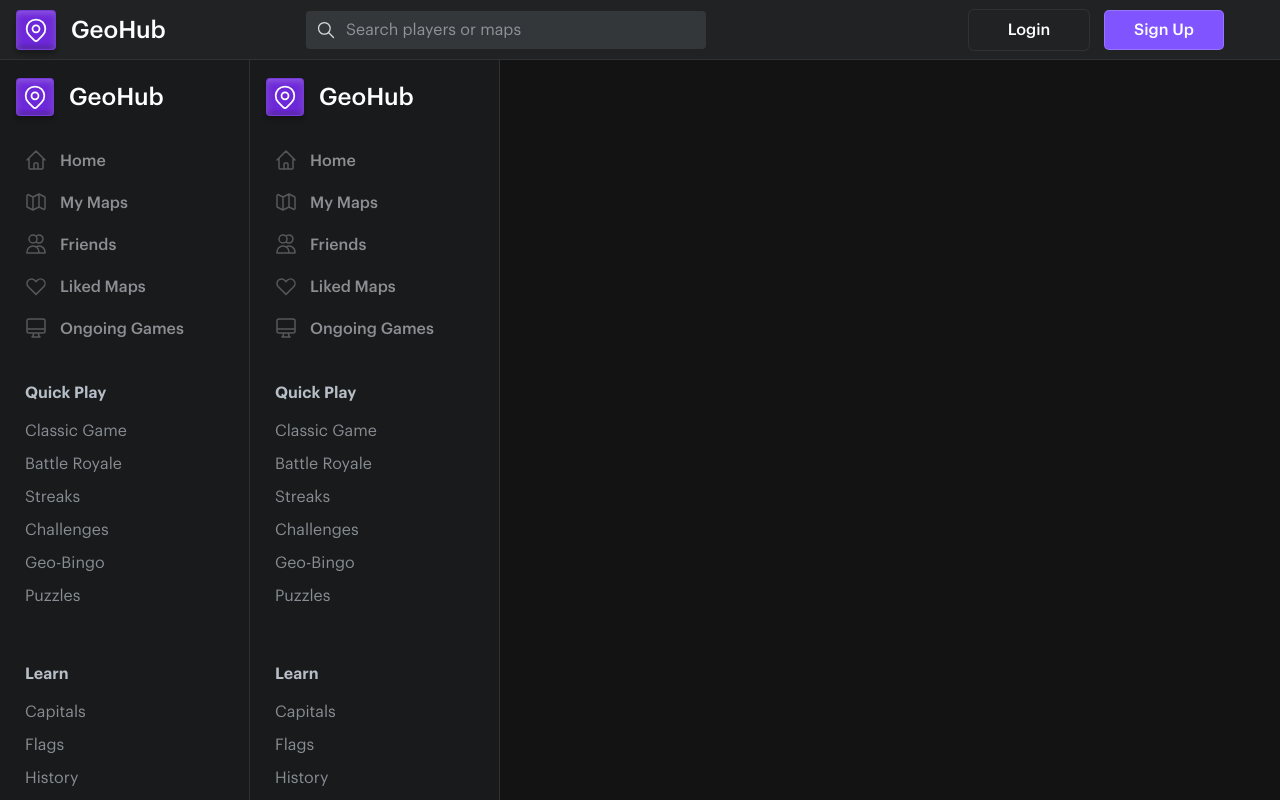
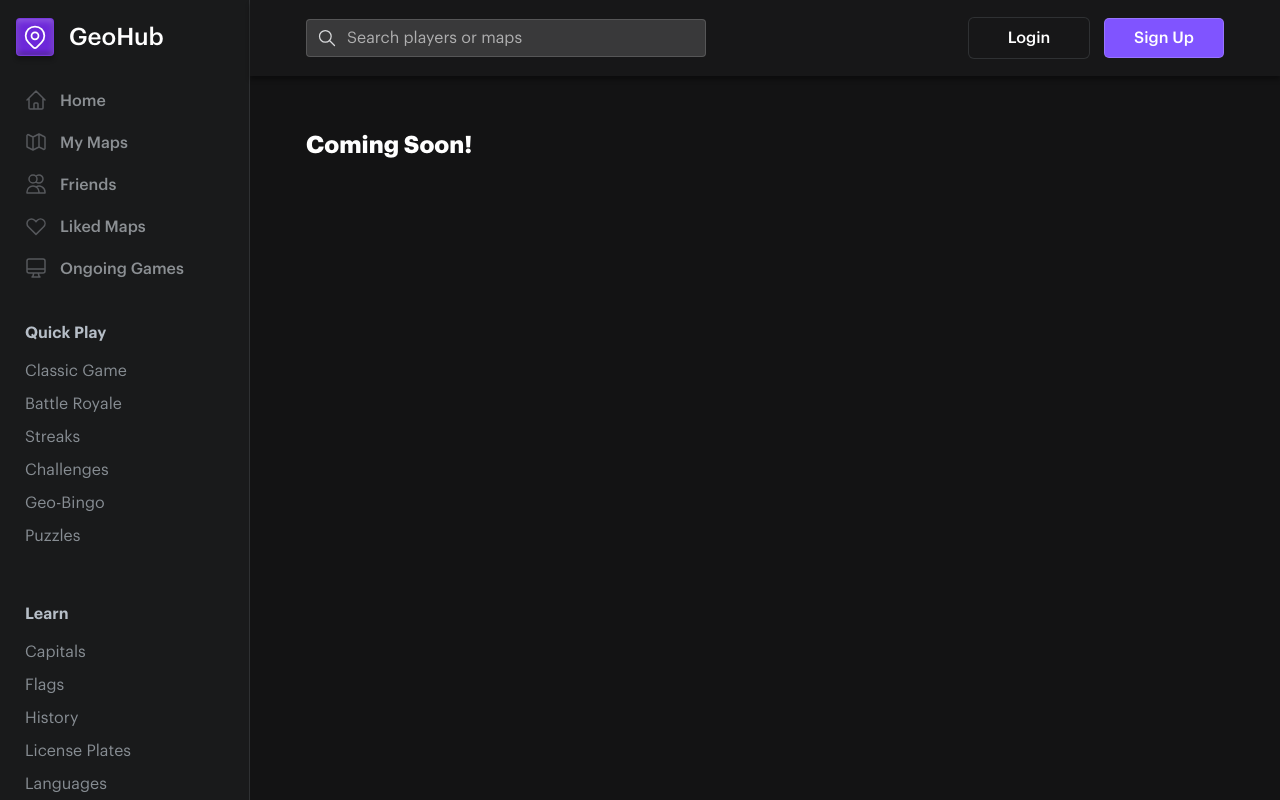
Before and after one commit to benlikescode/geohub, a Next.js app: page /clans in a window 1280 px wide. Built offline with nearby package versions, Linux system fonts and the light colour scheme.

Commit message:
fix: deploy bug

```diff
--- a/pages/clans/index.tsx
+++ b/pages/clans/index.tsx
@@ -1,31 +1,19 @@
-import { LightBulbIcon } from '@heroicons/react/outline'
 import type { NextPage } from 'next'
-import Head from 'next/head'
-import Image from 'next/image'
 import React from 'react'
-import { MapPreviewCard } from '../../components/Home/MapPreviewCard'
-import { Navbar, Layout, Sidebar } from '../../components/Layout'
-import { Icon, Pill } from '../../components/System'
+import { Layout } from '../../components/Layout'
+import { Navbar2 } from '../../components/Layout/Navbar2'
 
 const ClansPage: NextPage = () => {
-
-
-
   return (
-    <>
-    <Navbar />
-      <Layout hasSidebar>
-        <div>
-          <Sidebar />
-        </div>
+    <Layout>
+      <section>
+        <Navbar2 />
 
         <main>
           <h1>Coming Soon!</h1>
         </main>
-
-
-      </Layout>
-      </>
+      </section>
+    </Layout>
   )
 }
 
```
Also changed, not shown: pages/threads/index.tsx (indentation only).
